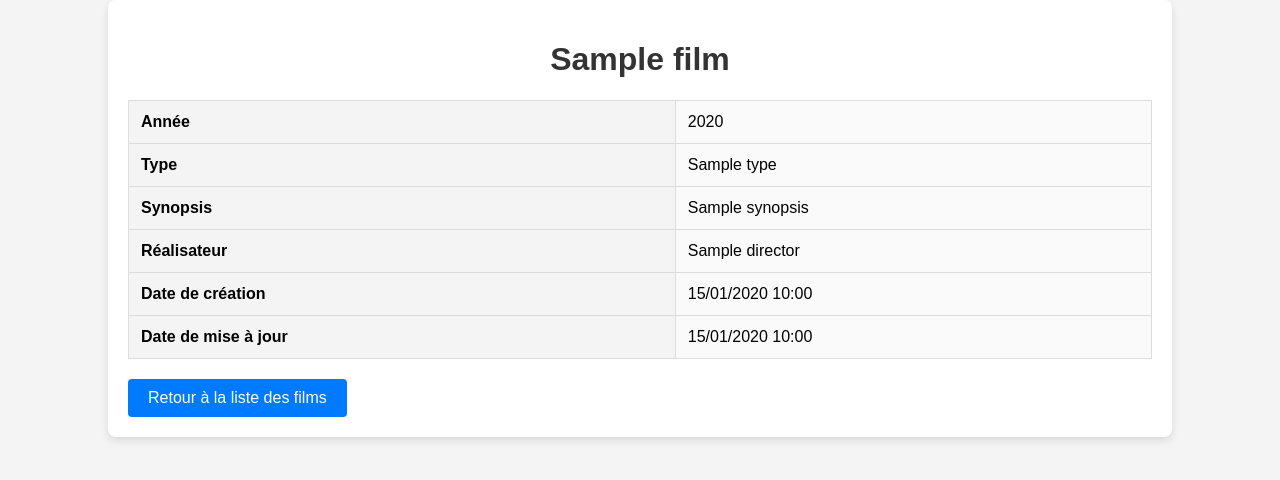
After one commit to sarahlakrouz/filmoteca, a PHP site: template src/views/read.html.twig in a window 1280 px wide. The commit adds this page. Shown: the top 480 px of the page. Run offline with PHP 8.4, Linux system fonts and the light colour scheme; the template is opened without the code that fills it: most values are stand-ins (such as "Sample title", 1, 10 or a date in 2020); some libraries are stand-ins or nearby versions.

Commit message:
ajout des deux fichier twig

```diff
--- a/src/Controller/FilmController.php
+++ b/src/Controller/FilmController.php
@@ -23,7 +23,7 @@ class FilmController
     {
         $filmRepository = new FilmRepository();
         $films = $filmRepository->findAll();
-        dd($films);
+
         // Utilise Twig pour rendre le template avec les films
         echo $this->twig->render('list.html.twig', ['film' => $films]);
     }
@@ -37,7 +37,7 @@ class FilmController
     {
         $filmRepository = new FilmRepository();
         $film = $filmRepository->find((int) $queryParams['id']);
-        echo $this->twig->render('list.html.twig', ['film' => $film]);
+        echo $this->twig->render('read.html.twig', ['film' => $film]);
 
     }
 
--- /dev/null
+++ b/src/views/read.html.twig
@@ -0,0 +1,99 @@
+<!DOCTYPE html>
+<html lang="fr">
+<head>
+    <meta charset="UTF-8">
+    <meta name="viewport" content="width=device-width, initial-scale=1.0">
+    <title>Détails du Film</title>
+    <style>
+        body {
+            font-family: Arial, sans-serif;
+            background-color: #f4f4f4;
+            margin: 0;
+            padding: 0;
+        }
+        .container {
+            width: 80%;
+            margin: 0 auto;
+            background-color: #fff;
+            padding: 20px;
+            border-radius: 8px;
+            box-shadow: 0 4px 8px rgba(0, 0, 0, 0.1);
+        }
+        h1 {
+            text-align: center;
+            color: #333;
+        }
+        .film-details {
+            margin-top: 20px;
+        }
+        .film-details table {
+            width: 100%;
+            border-collapse: collapse;
+        }
+        .film-details th, .film-details td {
+            padding: 12px;
+            text-align: left;
+            border: 1px solid #ddd;
+        }
+        .film-details th {
+            background-color: #f4f4f4;
+        }
+        .film-details td {
+            background-color: #fafafa;
+        }
+        .back-button {
+            display: inline-block;
+            margin-top: 20px;
+            padding: 10px 20px;
+            background-color: #007bff;
+            color: white;
+            text-decoration: none;
+            border-radius: 4px;
+            text-align: center;
+        }
+        .back-button:hover {
+            background-color: #0056b3;
+        }
+    </style>
+</head>
+<body>
+
+    <div class="container">
+        <h1>{{ film.title }}</h1>
+
+        <div class="film-details">
+            <table>
+                <tr>
+                    <th>Année</th>
+                    <td>{{ film.year }}</td>
+                </tr>
+                <tr>
+                    <th>Type</th>
+                    <td>{{ film.type }}</td>
+                </tr>
+                <tr>
+                    <th>Synopsis</th>
+                    <td>{{ film.synopsis }}</td>
+                </tr>
+                <tr>
+                    <th>Réalisateur</th>
+                    <td>{{ film.director }}</td>
+                </tr>
+                <tr>
+                    <th>Date de création</th>
+                    <td>{{ film.createdAt|date('d/m/Y H:i') }}</td>
+                </tr>
+                {% if film.updatedAt %}
+                <tr>
+                    <th>Date de mise à jour</th>
+                    <td>{{ film.updatedAt|date('d/m/Y H:i') }}</td>
+                </tr>
+                {% endif %}
+            </table>
+        </div>
+
+        <a href="/films" class="back-button">Retour à la liste des films</a>
+    </div>
+
+</body>
+</html>
```
Also changed, not shown: src/views/list.html.twig (+43 -90 lines).
